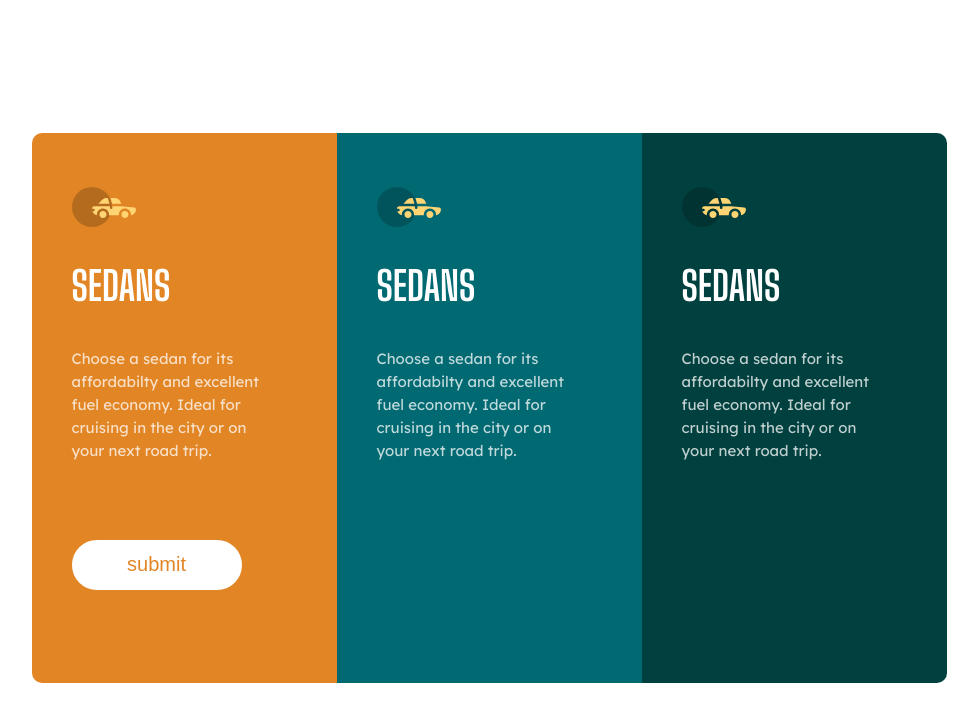
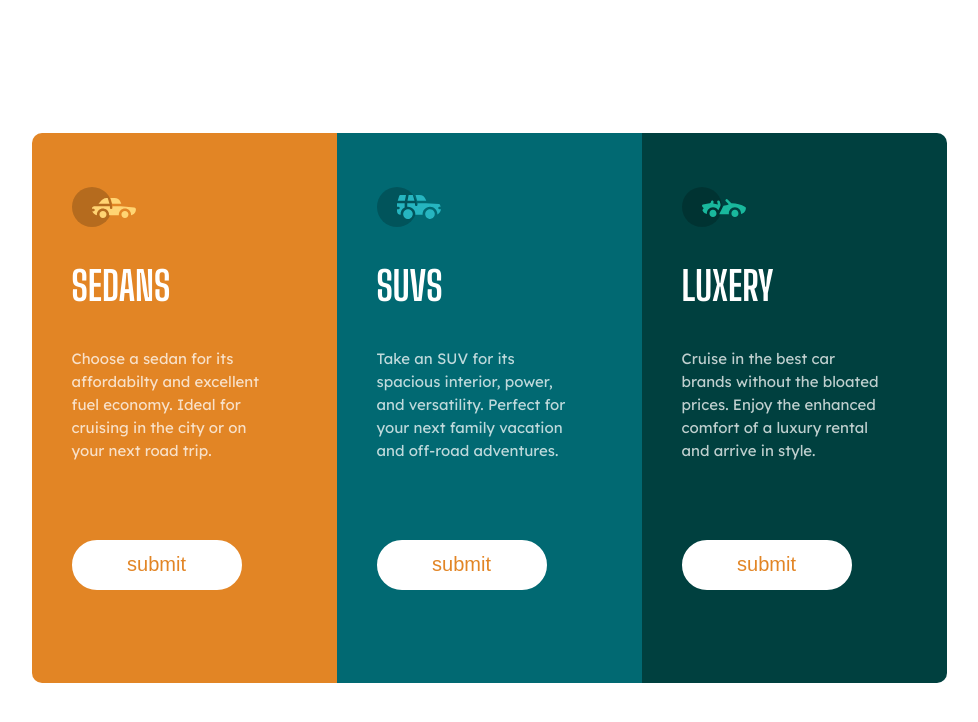
Before and after one commit to tango-one/3-column-card-min, a plain HTML site: page index.html in a window 1280 px wide. Shown: the whole page, without its empty margins (151-1129 px from the left). Drawn offline with Linux system fonts and the light colour scheme.

Commit message:
button chages

```diff
--- a/index.html
+++ b/index.html
@@ -4,6 +4,7 @@
     <meta charset="UTF-8">
     <meta http-equiv="X-UA-Compatible" content="IE=edge">
     <meta name="viewport" content="width=device-width, initial-scale=1.0">
+    <link rel="icon" type="image/png" sizes="32x32" href="./images/favicon-32x32.png">
     <link rel="stylesheet" href="css/style.css">
     <title>3-column</title>
 </head>
@@ -38,26 +39,34 @@
                 <section class="center">
 
                     <section class="header">
-                        <img src="images/icon-sedans.svg" alt="" class="img">
-                        <div class="title">Sedans</div>
+                        <img src="images/icon-suvs.svg" alt="" class="img">
+                        <div class="title">suvs</div>
                     </section>
 
                     <section class="content">
-                        <p>Choose a sedan for its affordabilty and excellent fuel economy. Ideal for cruising in the city or on your next road trip.</p>
+                        <p>Take an SUV for its spacious interior, power, and versatility. Perfect for your next family vacation and off-road adventures.</p>
                     </section>
+
+                    <div class="footer">
+                        <input type="button" value="submit" class="btn">
+                    </div>
 
                 </section>
 
                 <section class="right">
 
                     <section class="header">
-                        <img src="images/icon-sedans.svg" alt="" class="img">
-                        <div class="title">Sedans</div>
+                        <img src="images/icon-luxury.svg" alt="" class="img">
+                        <div class="title">luxery</div>
                     </section>
 
                     <section class="content">
-                        <p>Choose a sedan for its affordabilty and excellent fuel economy. Ideal for cruising in the city or on your next road trip.</p>
+                        <p>Cruise in the best car brands without the bloated prices. Enjoy the enhanced comfort of a luxury rental and arrive in style.</p>
                     </section>
+
+                    <div class="footer">
+                        <input type="button" value="submit" class="btn">
+                    </div>
 
                 </section>
 
```
